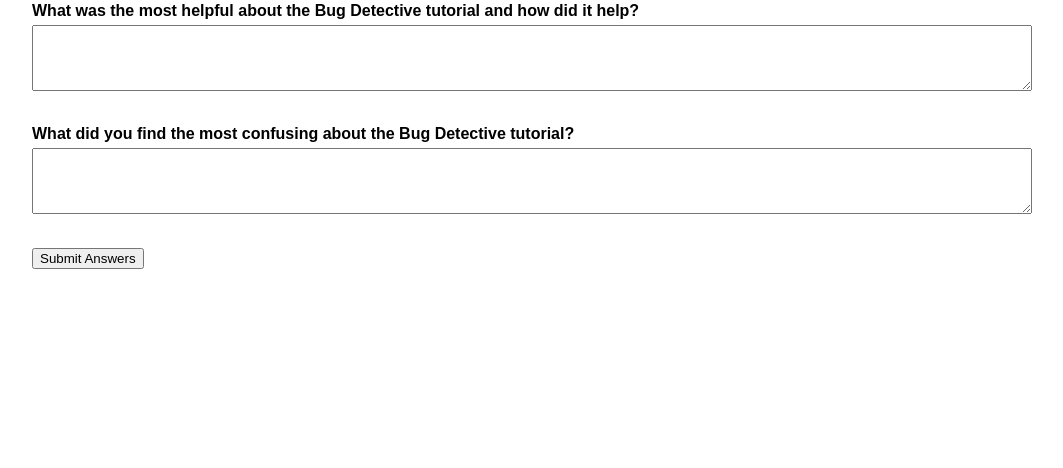
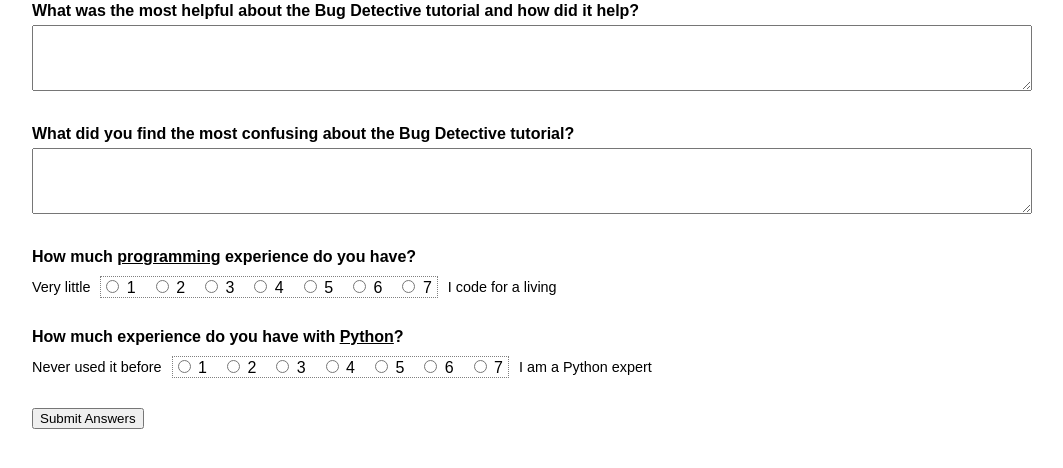
Before and after one commit to yanamal/bug_detective, a Flask app: template templates/end_questions.html in a window 1280 px wide. Shown: the part 260-728 px from the top of the page, without its empty margins (111-1174 px from the left). Run offline with Flask 3, Linux system fonts and the light colour scheme; the template is opened without the code that fills it, so the values that code supplies are empty.

Commit message:
Add programming/Python experience questions

```diff
--- a/templates/end_questions.html
+++ b/templates/end_questions.html
@@ -34,6 +34,44 @@
                 <textarea id="question3" rows="4" style="width: 100%;"></textarea>
             </div>
 
+            <div style="margin-bottom: 15px;">
+                <label style="display: block; margin-bottom: 10px;">
+                    <b>How much <u>programming</u> experience do you have?</b>
+                </label>
+                <div style="display: flex; align-items: center; gap: 10px;">
+                    <span style="font-size: 0.9em;">Very little</span>
+                    <div style="display: flex; gap: 15px;border: 1px gray dotted;padding-right: 5px;">
+                        <label><input type="radio" name="programming_experience" value="1"> 1</label>
+                        <label><input type="radio" name="programming_experience" value="2"> 2</label>
+                        <label><input type="radio" name="programming_experience" value="3"> 3</label>
+                        <label><input type="radio" name="programming_experience" value="4"> 4</label>
+                        <label><input type="radio" name="programming_experience" value="5"> 5</label>
+                        <label><input type="radio" name="programming_experience" value="6"> 6</label>
+                        <label><input type="radio" name="programming_experience" value="7"> 7</label>
+                    </div>
+                    <span style="font-size: 0.9em;">I code for a living</span>
+                </div>
+            </div>
+
+            <div style="margin-bottom: 15px;">
+                <label style="display: block; margin-bottom: 10px;">
+                    <b>How much experience do you have with <u>Python</u>?</b>
+                </label>
+                <div style="display: flex; align-items: center; gap: 10px;">
+                    <span style="font-size: 0.9em;">Never used it before</span>
+                    <div style="display: flex; gap: 15px;border: 1px gray dotted;padding-right: 5px;">
+                        <label><input type="radio" name="python_experience" value="1"> 1</label>
+                        <label><input type="radio" name="python_experience" value="2"> 2</label>
+                        <label><input type="radio" name="python_experience" value="3"> 3</label>
+                        <label><input type="radio" name="python_experience" value="4"> 4</label>
+                        <label><input type="radio" name="python_experience" value="5"> 5</label>
+                        <label><input type="radio" name="python_experience" value="6"> 6</label>
+                        <label><input type="radio" name="python_experience" value="7"> 7</label>
+                    </div>
+                    <span style="font-size: 0.9em;">I am a Python expert</span>
+                </div>
+            </div>
+
             <button id="submit_questions" style="width: fit-content;">Submit Answers</button>
         </div>
 
@@ -43,7 +81,9 @@
                     const answers = {
                         important_focus: $('#question1').val(),
                         most_helpful: $('#question2').val(),
-                        most_confusing: $('#question3').val()
+                        most_confusing: $('#question3').val(),
+                        programming_experience: $('input[name="programming_experience"]:checked').val(),
+                        python_experience: $('input[name="python_experience"]:checked').val()
                     };
 
                     const urlParams = new URLSearchParams(window.location.search);
```
